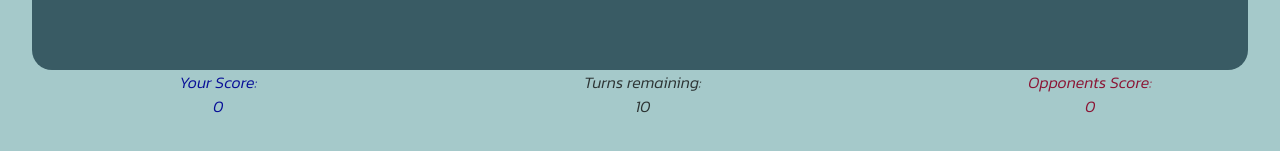
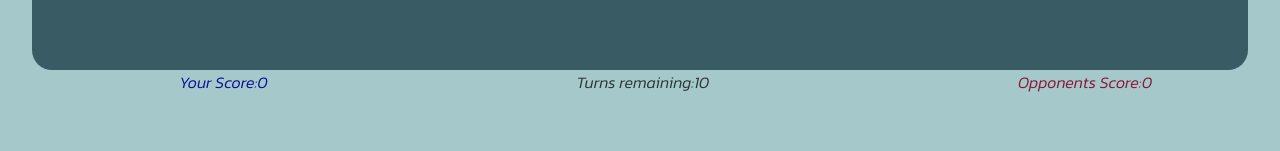
Before and after one commit to dnolan1993/rock-paper-scissors-game, a plain HTML site: page index.html in a window 1280 px wide. Shown: the part 593-744 px from the top of the page. Drawn offline with Linux system fonts and the light colour scheme.

Commit message:
Correct errors in code in index.html file highlighted by html validator

```diff
--- a/index.html
+++ b/index.html
@@ -55,7 +55,8 @@
             </button>
         </div>
         <div id="hidden-buttons">
-                <button id="john-wick" data-role="character" data-type="john-wick" class="icon john-wick"><i class="fa-solid fa-user-tie"></i>
+            <button id="john-wick" data-role="character" data-type="john-wick" class="icon john-wick"><i
+                    class="fa-solid fa-user-tie"></i>
             </button>
             <button id="chuck-norris" data-role="character" data-type="chuck-norris" class="icon chuck-norris"><i
                     class="fa-solid fa-person-falling-burst"></i>
@@ -72,20 +73,17 @@
             </div>
         </div>
     </section>
-    <section class="game-scores">
+    <div class="game-scores">
         <span id="your-score">
-            <p>Your Score:<p id="your-current-score">0</p>
-            </p>
+            Your Score:<span id="your-current-score"> 0</span>
         </span>
         <span id="turns">
-            <p>Turns remaining:<p id="remaining-turns">10</p>
-            </p>
+            Turns remaining:<span id="remaining-turns"> 10</span>
         </span>
         <span id="opponents-score">
-            <p>Opponents Score:<p id="opponents-current-score">0</p>
-            </p>
+            Opponents Score:<span id="opponents-current-score">0</span>
         </span>
-    </section>
+    </div>
 
     <!-- font awesome and javsscript links -->
     <script src="https://kit.fontawesome.com/a31ad1dfc9.js" crossorigin="anonymous"></script>
```
Also changed, not shown: 1 other file. Lines whose indentation alone changed are shown as unchanged.
